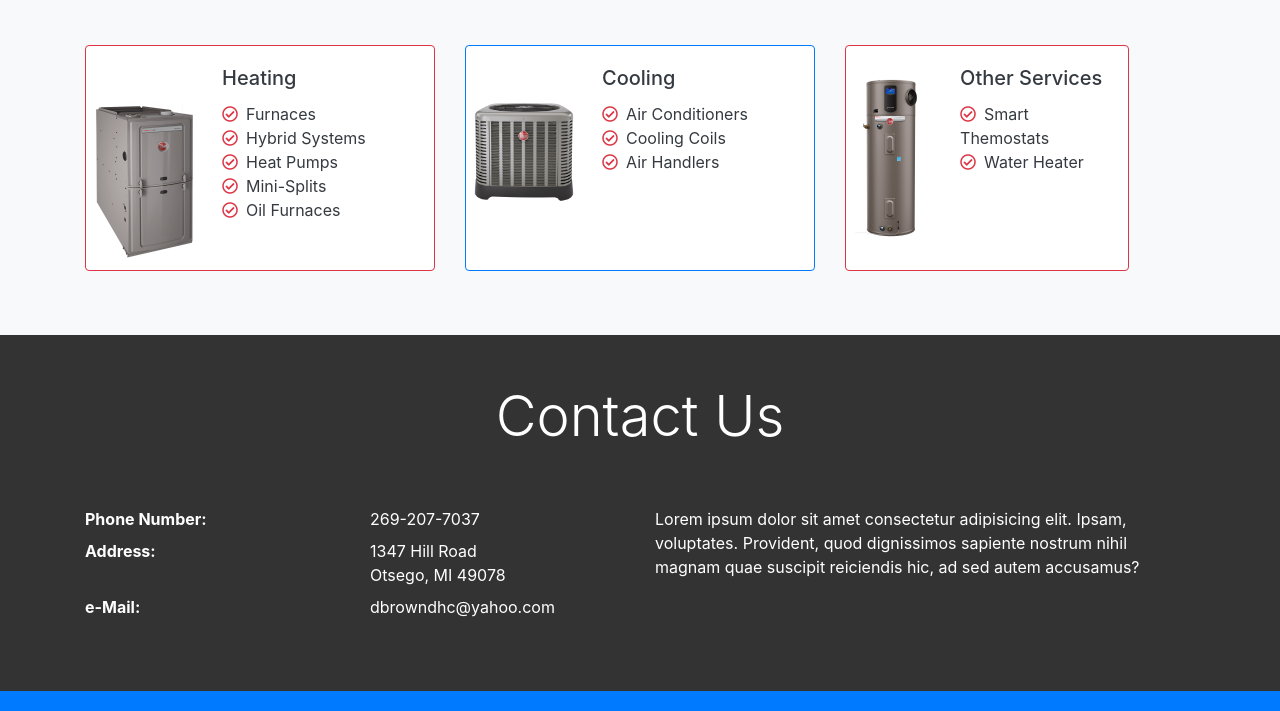
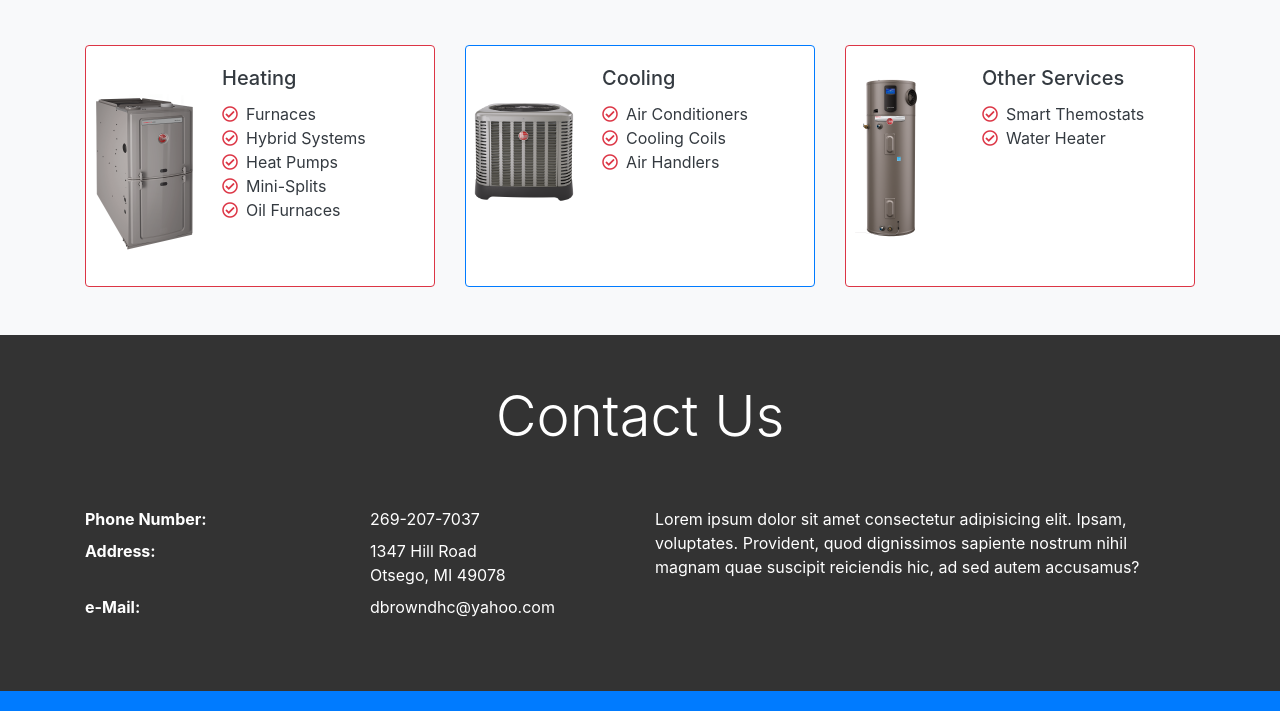
Before and after one commit to mikeeverts/Browns, a plain HTML site: page index.html in a window 1280 px wide. Shown: the part 1375-2086 px from the top of the page. Drawn offline with nearby package versions, Linux system fonts and the light colour scheme.

Commit message:
adjusted cards

```diff
--- a/index.html
+++ b/index.html
@@ -155,12 +155,12 @@
           </div>
 
         </div>
-         <div class="row">
+         <div class="row row-cols-1 row-cols-md-3">
            <div class="col-md-4">
-            <div class="card border-danger mb-3"  >
+            <div class="card h-100 w-100  border-danger mb-3"  >
               <div class="row no-gutters">
                 <div class="col-md-4">
-                  <img src="./img/furnace.png" class="  p-2 mt-5" alt="...">
+                  <img src="./img/furnace.png" class="  pl-2 mt-5" alt="...">
                 </div>
                 <div class="col-md-8 d-flex align-items-stretch">
                   <div class="card-body">
@@ -179,7 +179,7 @@
             </div>
         </div>
         <div class="col-md-4 d-flex align-items-stretch">
-          <div class="card border-primary mb-3"  >
+          <div class="card h-100 w-100 border-primary mb-3"  >
             <div class="row no-gutters">
               <div class="col-md-4">
                 <img src="./img/airconditioner.png" class="  img-fluid p-2 my-5  " alt="...">
@@ -199,7 +199,7 @@
           </div>
         </div>
         <div class="col-md-4 d-flex align-items-stretch">
-          <div class="card border-danger mb-3"  >
+          <div class="card h-100 w-100 border-danger mb-3"  >
             <div class="row no-gutters">
               <div class="col-md-4">
                 <img src="./img/hybridwaterheater.png" class="  p-2 my-4" alt="...">
```
